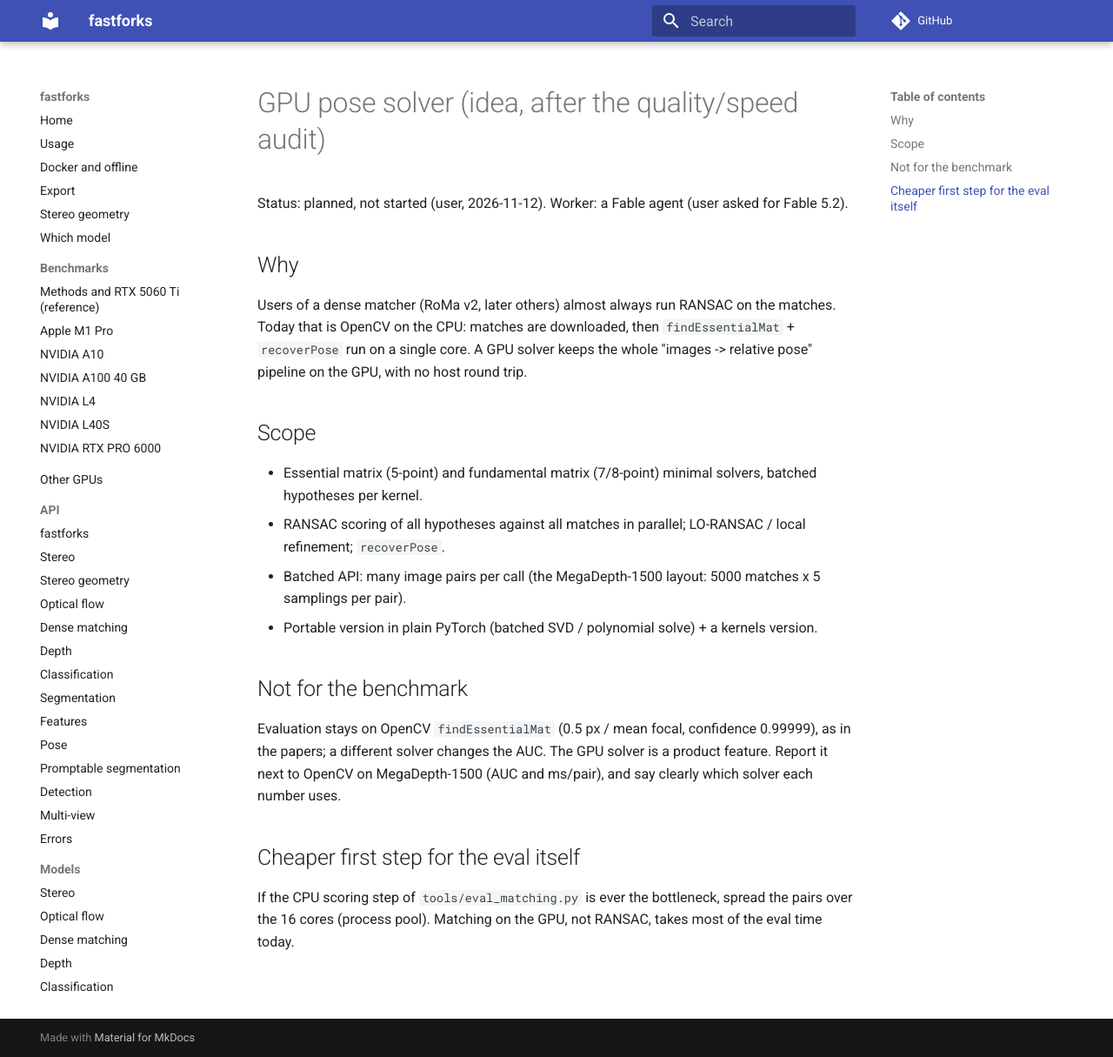
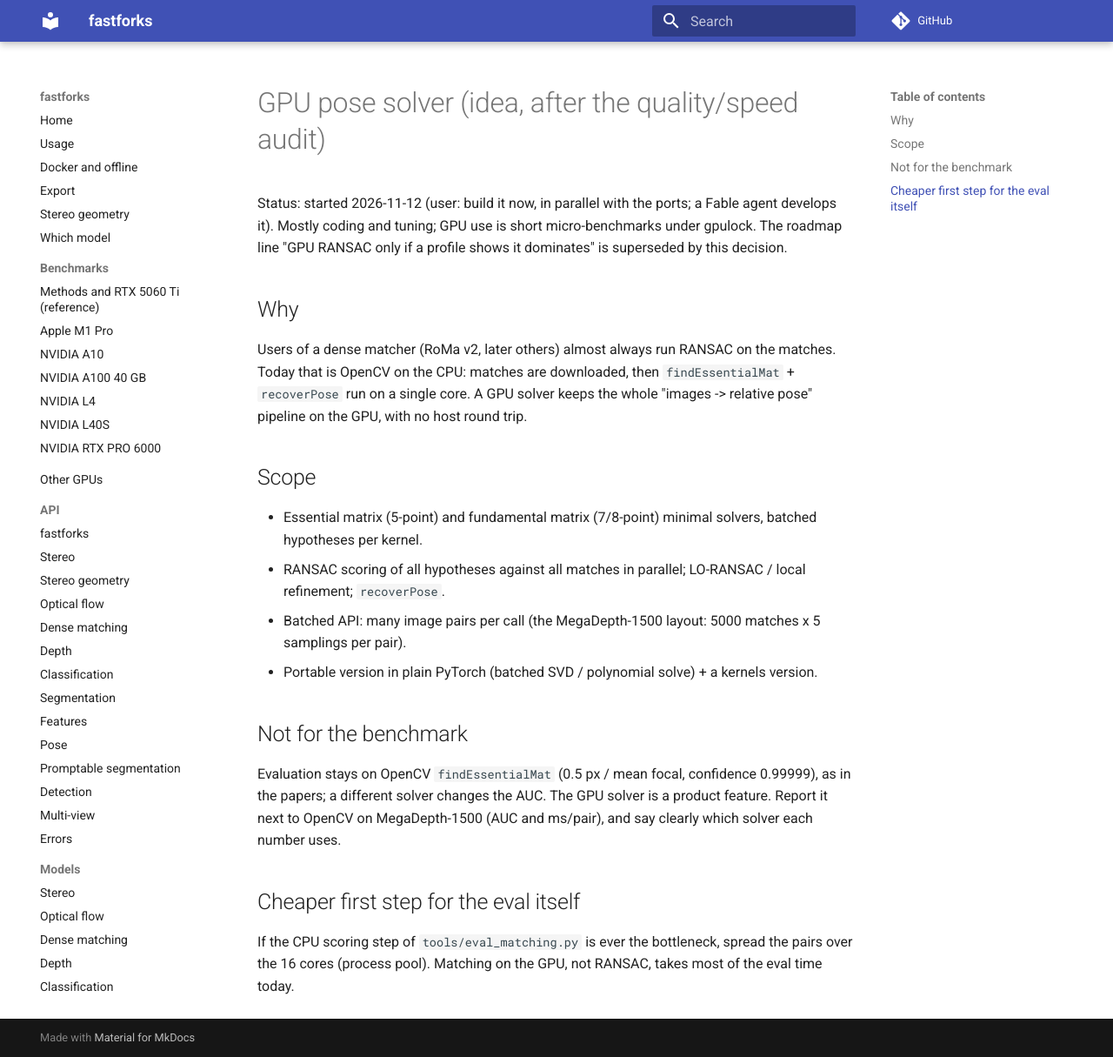
Before and after one commit to kleinicke/fastforks, an MkDocs documentation site: the page built from docs/plans/gpu-pose-solver.md, in a window 1280 px wide and 1215 px high. Shown: the whole window at 87% size. Built offline with MkDocs 1.6.1 and Material for MkDocs 9.7.7, drawn with Linux system fonts in a browser that asks for light colours; comment, search, counter and statistics services are not loaded.

Commit message:
Plan: GPU pose solver started

```diff
--- a/docs/plans/gpu-pose-solver.md
+++ b/docs/plans/gpu-pose-solver.md
@@ -1,6 +1,8 @@
 # GPU pose solver (idea, after the quality/speed audit)
 
-Status: planned, not started (user, 2026-11-12). Worker: a Fable agent (user asked for Fable 5.2).
+Status: started 2026-11-12 (user: build it now, in parallel with the ports; a Fable agent develops it). Mostly
+coding and tuning; GPU use is short micro-benchmarks under gpulock. The roadmap line "GPU RANSAC only if a profile
+shows it dominates" is superseded by this decision.
 
 ## Why
 Users of a dense matcher (RoMa v2, later others) almost always run RANSAC on the matches. Today that is OpenCV on the
```
